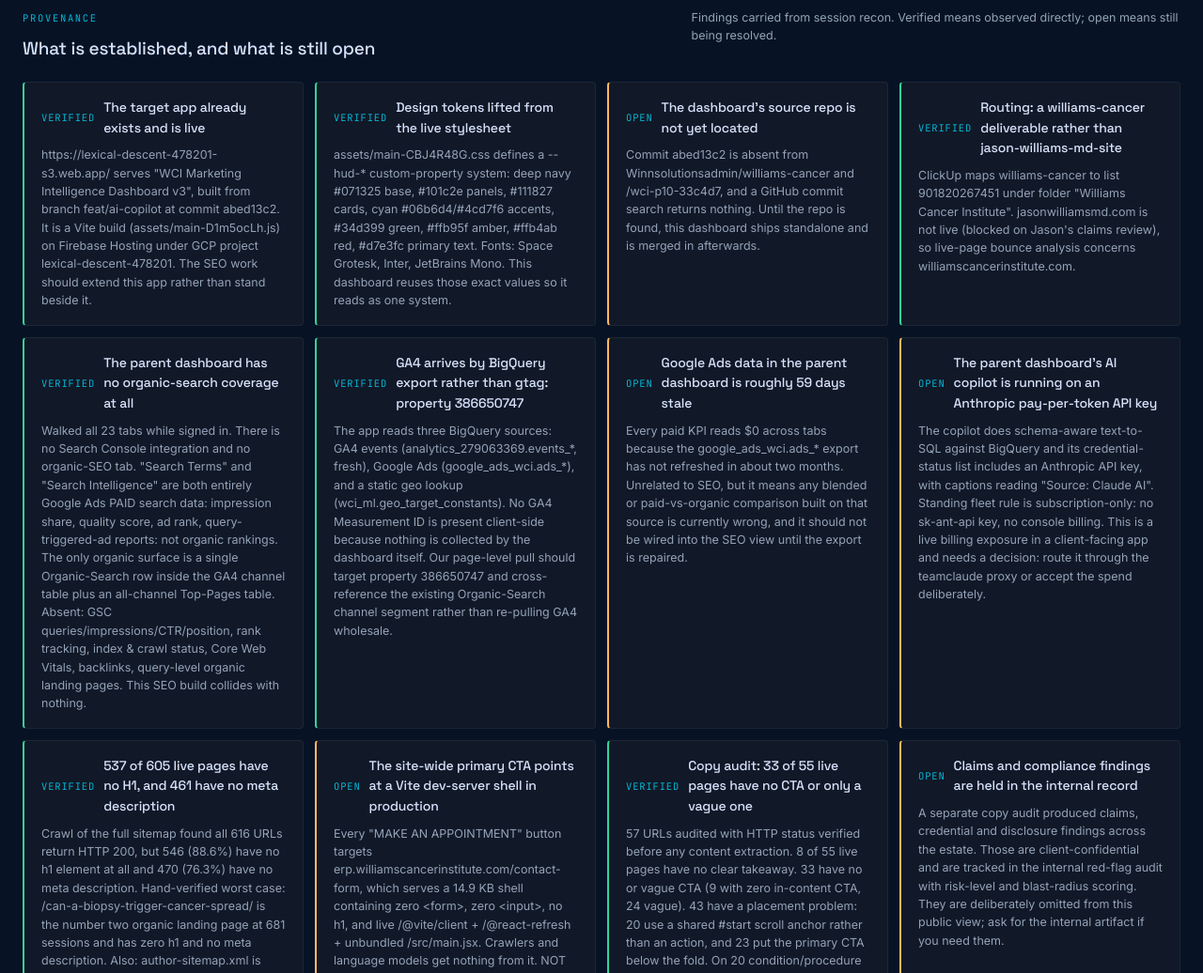
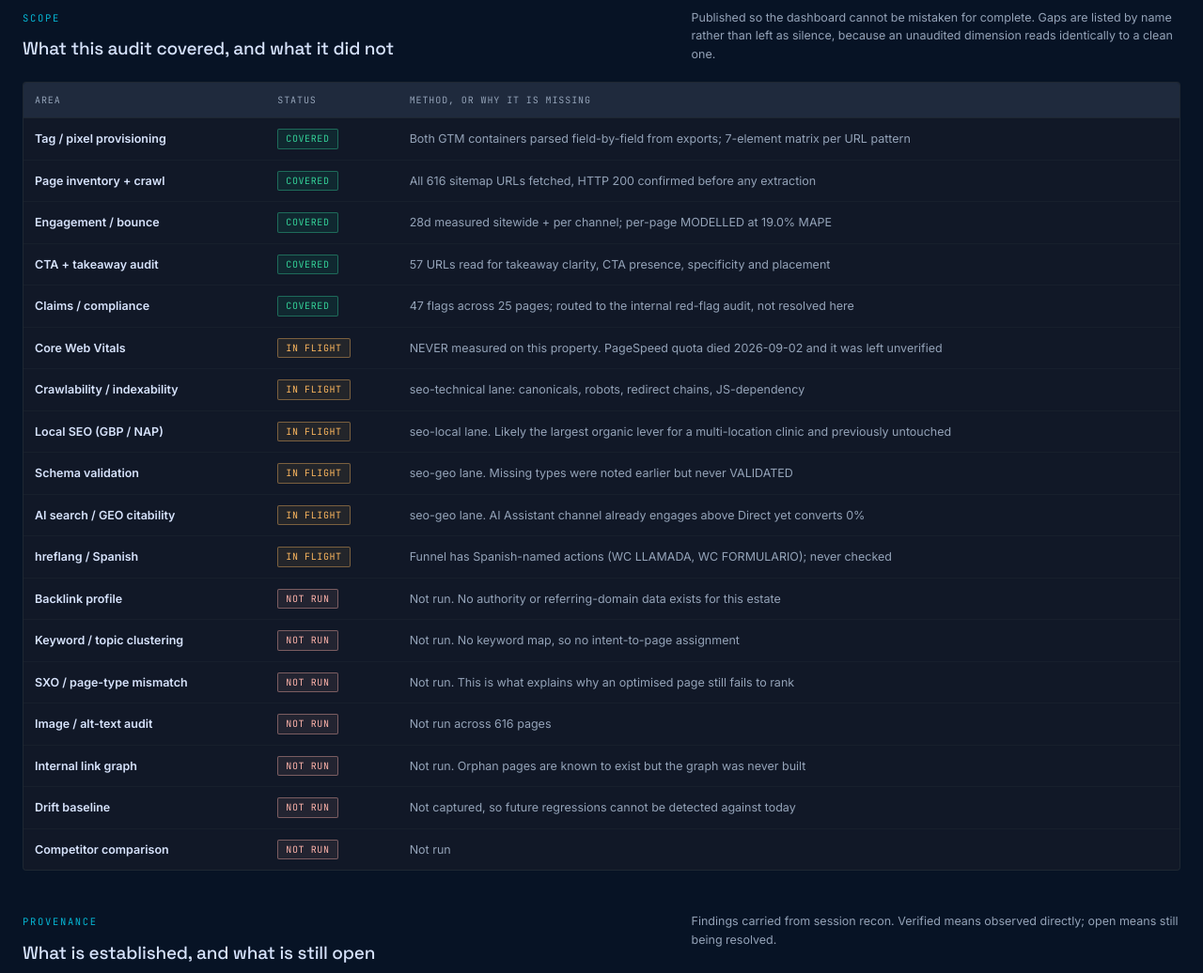
Before and after one commit to Winnsolutionsadmin/intel-dash-5f960f, a plain HTML site: page index.html in a window 1280 px wide. Shown: the part 2320-3356 px from the top of the page at 94% size. Drawn offline with Linux system fonts and the light colour scheme.

Commit message:
add scope/coverage ledger: 5 covered, 6 in flight, 7 not run

```diff
--- a/index.html
+++ b/index.html
@@ -286,6 +286,22 @@
 
   <section>
     <div class="shead">
+      <div><div class="eyebrow">Scope</div><h2>What this audit covered, and what it did not</h2></div>
+      <div class="sub">
+        Published so the dashboard cannot be mistaken for complete. Gaps are listed by name rather
+        than left as silence, because an unaudited dimension reads identically to a clean one.
+      </div>
+    </div>
+    <div class="tbl-scroll">
+      <table id="coverage-tbl" style="min-width:680px">
+        <thead><tr><th>Area</th><th>Status</th><th>Method, or why it is missing</th></tr></thead>
+        <tbody></tbody>
+      </table>
+    </div>
+  </section>
+
+  <section>
+    <div class="shead">
       <div><div class="eyebrow">Provenance</div><h2>What is established, and what is still open</h2></div>
       <div class="sub">Findings carried from session recon. Verified means observed directly; open means still being resolved.</div>
     </div>
@@ -355,6 +371,32 @@
       hasOrganicSeoTab: false
     }
   },
+
+
+  /* ---------------------------------------------------------------------------
+     COVERAGE LEDGER. Answers "did this go over everything?" honestly, in the
+     artifact rather than in conversation. status: done | running | gap
+     ------------------------------------------------------------------------ */
+  coverage: [
+    { area: "Tag / pixel provisioning",   status: "done",    how: "Both GTM containers parsed field-by-field from exports; 7-element matrix per URL pattern" },
+    { area: "Page inventory + crawl",     status: "done",    how: "All 616 sitemap URLs fetched, HTTP 200 confirmed before any extraction" },
+    { area: "Engagement / bounce",        status: "done",    how: "28d measured sitewide + per channel; per-page MODELLED at 19.0% MAPE" },
+    { area: "CTA + takeaway audit",       status: "done",    how: "57 URLs read for takeaway clarity, CTA presence, specificity and placement" },
+    { area: "Claims / compliance",        status: "done",    how: "47 flags across 25 pages; routed to the internal red-flag audit, not resolved here" },
+    { area: "Core Web Vitals",            status: "running", how: "NEVER measured on this property. PageSpeed quota died 2026-09-02 and it was left unverified" },
+    { area: "Crawlability / indexability",status: "running", how: "seo-technical lane: canonicals, robots, redirect chains, JS-dependency" },
+    { area: "Local SEO (GBP / NAP)",      status: "running", how: "seo-local lane. Likely the largest organic lever for a multi-location clinic and previously untouched" },
+    { area: "Schema validation",          status: "running", how: "seo-geo lane. Missing types were noted earlier but never VALIDATED" },
+    { area: "AI search / GEO citability", status: "running", how: "seo-geo lane. AI Assistant channel already engages above Direct yet converts 0%" },
+    { area: "hreflang / Spanish",         status: "running", how: "Funnel has Spanish-named actions (WC LLAMADA, WC FORMULARIO); never checked" },
+    { area: "Backlink profile",           status: "gap",     how: "Not run. No authority or referring-domain data exists for this estate" },
+    { area: "Keyword / topic clustering", status: "gap",     how: "Not run. No keyword map, so no intent-to-page assignment" },
+    { area: "SXO / page-type mismatch",   status: "gap",     how: "Not run. This is what explains why an optimised page still fails to rank" },
+    { area: "Image / alt-text audit",     status: "gap",     how: "Not run across 616 pages" },
+    { area: "Internal link graph",        status: "gap",     how: "Not run. Orphan pages are known to exist but the graph was never built" },
+    { area: "Drift baseline",             status: "gap",     how: "Not captured, so future regressions cannot be detected against today" },
+    { area: "Competitor comparison",      status: "gap",     how: "Not run" }
+  ],
 
   /* Data-source health. Drives the header badge row. */
   sources: [
@@ -566,6 +608,11 @@
       body: "During the blocked per-page bounce attempt, one GA4 Exploration named \"Last 28 days\" was created in the client's property and not removed. Nothing else was enabled, written or configured on any Google surface. It should be deleted by hand if a clean Explorations list matters to WCI."
     },
     {
+      kind: "open",
+      title: "DEFECT in shipped crawl data: word_count_est counts template boilerplate",
+      body: "The crawl's word_count_est column reports a MINIMUM of 361 words across the estate, while /intratumoral-vaccine-for-cancer/ is independently known to carry 5 real words. The column is measuring Astra and Elementor chrome, not article body. Any thin-content conclusion drawn from it is wrong, and it was already shipped in site-pages.json. A real main-content extractor is running to replace it. Recorded here rather than quietly patched, because a number that was trusted and then found false is worth more as a warning than as a correction."
+    },
+    {
       kind: "method",
       title: "Two false-clean traps that were defused, and one that remains",
       body: "First: non-200 pages carry tag_scan_trustworthy:false and were left unscanned rather than reported clean: grepping a 404 body for a tag yields a false clean. Second, the INVERSE trap: fbq_fn:false on every page means only \"not in the delivered HTML\", NOT \"no Meta pixel\": GTM injects it at runtime, so tag truth must be read from the container, never the page source. Third, a live one: a case-insensitive ID regex false-positived on the g-recaptcha CSS class and produced 1,547 bogus tag IDs before removal; after cleanup GTM-THGJ73L is the only container ID in delivered HTML sitewide."
@@ -769,6 +816,19 @@
     }).join("") + "</div>";
   }
 
+  /* ---- coverage ledger ---- */
+  (function(){
+    var host = document.querySelector('#coverage-tbl tbody');
+    if (!host || !D.coverage) return;
+    var chip = { done:"ok", running:"warn", gap:"bad" };
+    var word = { done:"covered", running:"in flight", gap:"NOT RUN" };
+    host.innerHTML = D.coverage.map(function(c){
+      return "<tr><td><strong>"+esc(c.area)+"</strong></td>"
+        + '<td><span class="chip '+chip[c.status]+'">'+word[c.status]+"</span></td>"
+        + '<td style="color:var(--hud-text-dim)">'+esc(c.how)+"</td></tr>";
+    }).join("");
+  })();
+
   /* ---- discovery ---- */
   $("discovery").innerHTML = D.discovery.map(function(d){
     return '<div class="card '+esc(d.kind)+'"><div class="t"><span class="n">'
```
